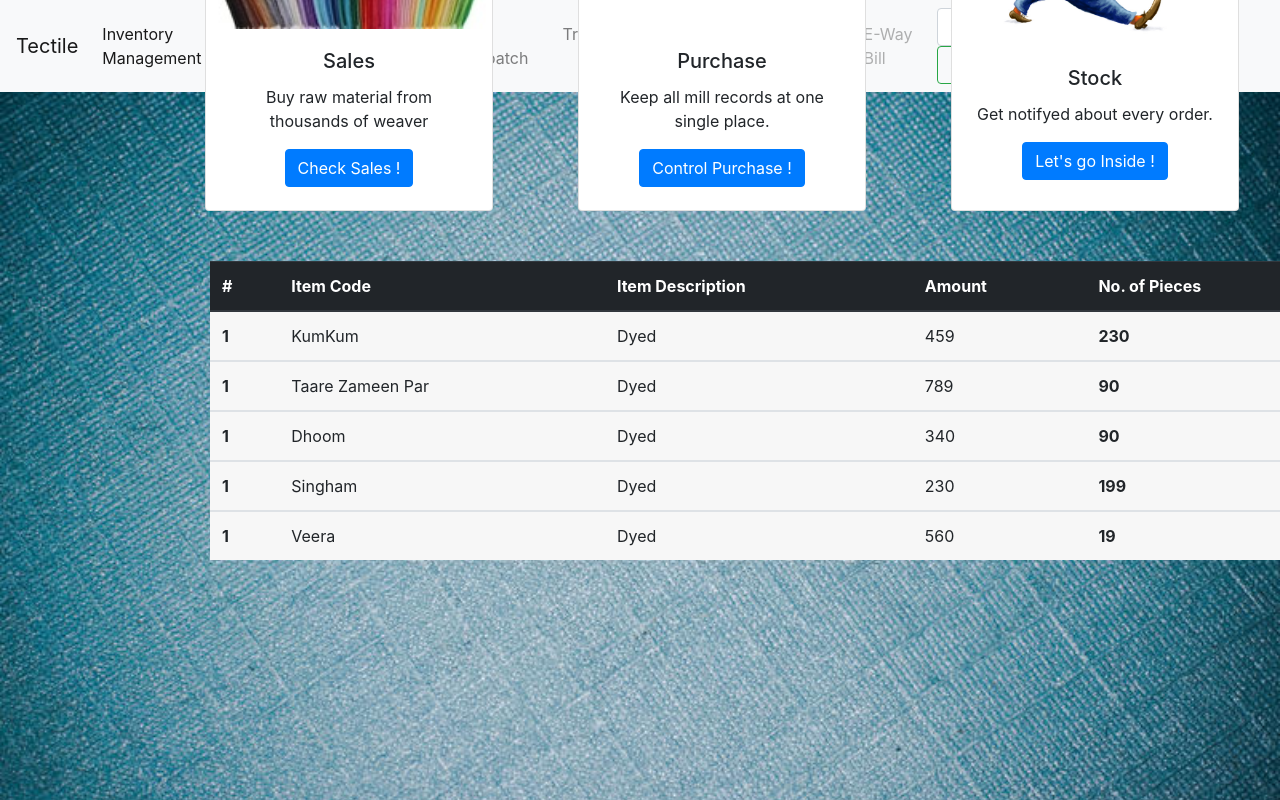
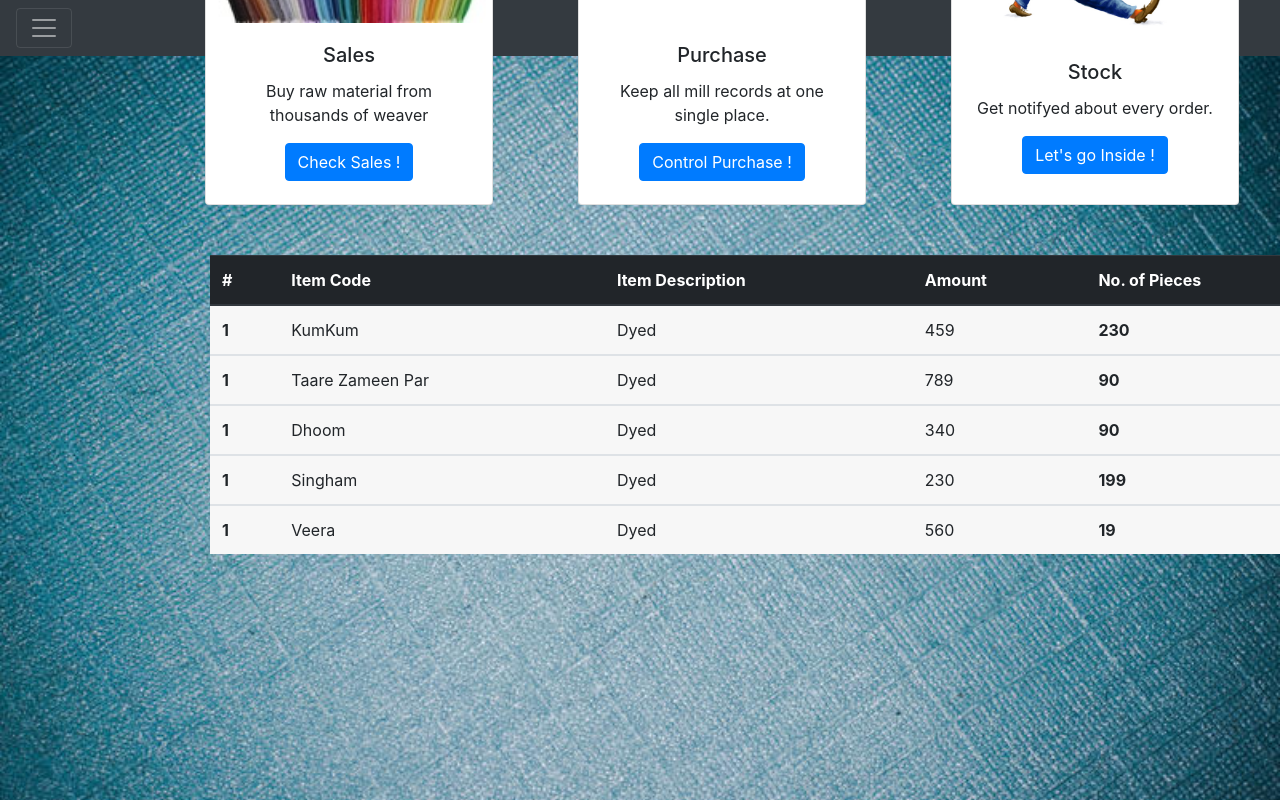
Before and after one commit to utkarshdeep/tectile, an Angular app: page /inventory in a window 1280 px wide. Shown: the top 800 px of the page. Built offline with nearby package versions, Linux system fonts and the light colour scheme.

Commit message:
DeadStock DashBoard

```diff
--- /dev/null
+++ b/src/app/deadstock/deadstock.component.css
@@ -0,0 +1,6 @@
+#myform{
+    position: relative;
+    left: 120px;
+    right: 200px;
+    top: -1000px;
+}
--- /dev/null
+++ b/src/app/deadstock/deadstock.component.html
@@ -0,0 +1,94 @@
+<!-- Top Navigation Bar -->
+<nav class="navbar navbar-expand-lg navbar-dark bg-dark fixed-top">
+  <div class="container">
+    <a class="navbar-brand" routerLink="/home">Tectile</a>
+    <button class="navbar-toggler" type="button" data-toggle="collapse" data-target="#navbarResponsive" aria-controls="navbarResponsive" aria-expanded="false" aria-label="Toggle navigation">
+      <span class="navbar-toggler-icon"></span>
+    </button>
+    <div class="collapse navbar-collapse" id="navbarResponsive">
+      <ul class="navbar-nav ml-auto">
+        <li class="nav-item active">
+          <a class="nav-link" href="#">Home
+            <span class="sr-only">(current)</span>
+          </a>
+        </li>
+        <li class="nav-item">
+          <a class="nav-link" href="#">About</a>
+        </li>
+        <li class="nav-item">
+          <a class="nav-link" href="#">Services</a>
+        </li>
+        <li class="nav-item">
+          <a class="nav-link" href="#">Contact</a>
+        </li>
+        <li class="nav-item">
+          <a class="nav-link" (click)="logout()" href="#">Logout</a>
+        </li>
+      </ul>
+    </div>
+  </div>
+</nav>
+
+<img src="assets/css/bootstrap/imgs/bg.jpeg" class="bgColor" width="100%"/>
+<form id="myform">
+    <div class="form-row">
+        <div class="form-group col-md-2">
+            <label ngStyle="color:dark" for="itemName">Item Name</label>
+            <select id="itemName" class="form-control">
+                <option selected>Select</option>
+                <option selected>Kumkum</option>
+                <option selected>Taare Zameen Par</option>
+                <option selected>DilBaug</option>
+                <option selected>Kareena</option>
+            </select>
+        </div>
+        <div class="form-group col-md-2">
+            <label for="itemLoc">Location</label>
+            <select id="itemLoc" class="form-control">
+                <option selected>Select</option>
+                <option>Delhi</option>
+                <option>Kanpur</option>
+                <option>Mumbai</option>
+                <option>Jaipur</option>
+            </select>
+        </div>
+    </div>
+    <div class="form-group">
+        <label for="offers">Offer</label>
+        <textarea class="form-control" id="offers" rows="3"></textarea>
+    </div>
+    <div class="form-group">
+        <label for="inputAddress2">Address 2</label>
+        <input type="text" class="form-control" id="inputAddress2" placeholder="Apartment, studio, or floor">
+    </div>
+    <div class="form-row">
+        <div class="form-group col-md-6">
+            <label for="inputCity">City</label>
+            <input type="text" class="form-control" id="inputCity">
+        </div>
+        <div class="form-group col-md-4">
+            <label for="inputState">State</label>
+            <select id="inputState" class="form-control">
+                <option selected>Choose...</option>
+                <option>...</option>
+            </select>
+        </div>
+        <div class="form-group col-md-2">
+            <label for="inputZip">Zip</label>
+            <input type="text" class="form-control" id="inputZip">
+        </div>
+    </div>
+    <div class="form-group">
+        <div class="form-check">
+            <input class="form-check-input" type="checkbox" id="gridCheck">
+            <label class="form-check-label" for="gridCheck">
+                Check me out
+            </label>
+        </div>
+    </div>
+    <div class="form-group">
+        <label for="exampleFormControlFile1">Attach Images</label>
+        <input type="file" class="form-control-file" id="exampleFormControlFile1">
+    </div>
+    <button type="submit" class="btn btn-primary">Post</button>
+</form>
--- /dev/null
+++ b/src/app/deadstock/deadstock.component.ts
@@ -0,0 +1,15 @@
+import { Component, OnInit } from '@angular/core';
+
+@Component({
+  selector: 'app-deadstock',
+  templateUrl: './deadstock.component.html',
+  styleUrls: ['./deadstock.component.css']
+})
+export class DeadstockComponent implements OnInit {
+
+  constructor() { }
+
+  ngOnInit() {
+  }
+
+}
--- a/src/app/home/home.component.css
+++ b/src/app/home/home.component.css
@@ -2,7 +2,7 @@ div.container1 {
     position: relative;
     left: 220px;
     right: 200px;
-    top: -1150px;
+    top: -1170px;
 }
 
 div.text-center {
--- a/src/app/home/home.component.html
+++ b/src/app/home/home.component.html
@@ -1,7 +1,7 @@
 <!-- Top Navigation Bar -->
 <nav class="navbar navbar-expand-lg navbar-dark bg-dark fixed-top">
     <div class="container">
-        <a class="navbar-brand" href="#">Tectile</a>
+        <a class="navbar-brand" routerLink="/home">Tectile</a>
         <button class="navbar-toggler" type="button" data-toggle="collapse" data-target="#navbarResponsive" aria-controls="navbarResponsive" aria-expanded="false" aria-label="Toggle navigation">
             <span class="navbar-toggler-icon"></span>
         </button>
--- a/src/app/inventory/inventory.component.css
+++ b/src/app/inventory/inventory.component.css
@@ -9,7 +9,17 @@ div.container1 {
     position: relative;
     left: 220px;
     right: 200px;
-    top: -1200px;
+    top: -1170px;
+}
+
+#mydiv3{
+    width: fit-content;
+}
+
+#mylink{
+    width: fit-content;
+    color: #171a1d;
+
 }
 
 #c1 {
@@ -41,7 +51,7 @@ table{
     position: relative;
     left: 210px;
     right: 200px;
-    top: -1150px;
+    top: -1120px;
     width: 1400px;
     background: #f7f7f7;
 }
--- a/src/app/inventory/inventory.component.html
+++ b/src/app/inventory/inventory.component.html
@@ -1,42 +1,90 @@
-<nav class="navbar navbar-expand-lg navbar-light bg-light" id="Mynav">
-    <button class="navbar-toggler" type="button" data-toggle="collapse" data-target="#navbarTogglerDemo03" aria-controls="navbarTogglerDemo03" aria-expanded="false" aria-label="Toggle navigation">
+<div class="pos-f-t">
+    <nav class="navbar navbar-dark bg-dark">
+        <button class="navbar-toggler" type="button" data-toggle="collapse" data-target="#navbarToggleExternalContent" aria-controls="navbarToggleExternalContent" aria-expanded="false" aria-label="Toggle navigation">
             <span class="navbar-toggler-icon"></span>
         </button>
-    <a class="navbar-brand" href="#">Tectile</a>
-
-    <div class="collapse navbar-collapse" id="navbarTogglerDemo03">
-        <ul class="navbar-nav mr-auto mt-2 mt-lg-0">
-            <li class="nav-item active">
-                <a class="nav-link" href="#">Inventory Management <span class="sr-only">(current)</span></a>
+    </nav>
+    <div class="collapse" id="navbarToggleExternalContent">
+        <div class="bg-light" id="mydiv3">
+            <ul class="nav nav-tabs flex-column" id="mytab">
+                <li class="nav-item">
+                    <a class="nav-link" id="mylink" routerLink="/home">Home</a>
                 </li>
-            <li class="nav-item">
-                <a class="nav-link" href="#">Grey Purchase</a>
+                <li class="nav-item dropdown">
+                    <a class="nav-link dropdown-toggle" id="mylink" data-toggle="dropdown" href="#" role="button" aria-haspopup="true" aria-expanded="false">Inventory Management</a>
+                    <div class="dropdown-menu">
+                        <a class="dropdown-item" href="#">Sales</a>
+                        <a class="dropdown-item" href="#">Purchase</a>
+                        <a class="dropdown-item" href="#">Stock</a>
+                        <div class="dropdown-divider"></div>
+                        <a class="dropdown-item" href="#">Ordered</a>
+                        <a class="dropdown-item" routerLink="/deadstock">DeadStock</a>
+                    </div>
                 </li>
-            <li class="nav-item">
-                <a class="nav-link" href="#">Mill Entry</a>
+                <li class="nav-item dropdown">
+                    <a class="nav-link dropdown-toggle" id="mylink" data-toggle="dropdown" href="#" role="button" aria-haspopup="true" aria-expanded="false">Dropdown</a>
+                    <div class="dropdown-menu">
+                        <a class="dropdown-item" href="#">Action</a>
+                        <a class="dropdown-item" href="#">Another action</a>
+                        <a class="dropdown-item" href="#">Something else here</a>
+                        <div class="dropdown-divider"></div>
+                        <a class="dropdown-item" href="#">Separated link</a>
+                    </div>
                 </li>
-            <li class="nav-item">
-                <a class="nav-link" href="#">Mill Dispatch</a>
+                <li class="nav-item dropdown">
+                    <a class="nav-link dropdown-toggle" id="mylink" data-toggle="dropdown" href="#" role="button" aria-haspopup="true" aria-expanded="false">Dropdown</a>
+                    <div class="dropdown-menu">
+                        <a class="dropdown-item" href="#">Action</a>
+                        <a class="dropdown-item" href="#">Another action</a>
+                        <a class="dropdown-item" href="#">Something else here</a>
+                        <div class="dropdown-divider"></div>
+                        <a class="dropdown-item" href="#">Separated link</a>
+                    </div>
                 </li>
-            <li class="nav-item">
-                <a class="nav-link" href="#">Transportation</a>
+                <li class="nav-item dropdown">
+                    <a class="nav-link dropdown-toggle" id="mylink" data-toggle="dropdown" href="#" role="button" aria-haspopup="true" aria-expanded="false">Dropdown</a>
+                    <div class="dropdown-menu">
+                        <a class="dropdown-item" href="#">Action</a>
+                        <a class="dropdown-item" href="#">Another action</a>
+                        <a class="dropdown-item" href="#">Something else here</a>
+                        <div class="dropdown-divider"></div>
+                        <a class="dropdown-item" href="#">Separated link</a>
+                    </div>
                 </li>
-            <li class="nav-item">
-                <a class="nav-link" href="#">E-Billing</a>
+                <li class="nav-item dropdown">
+                    <a class="nav-link dropdown-toggle" id="mylink" data-toggle="dropdown" href="#" role="button" aria-haspopup="true" aria-expanded="false">Dropdown</a>
+                    <div class="dropdown-menu">
+                        <a class="dropdown-item" href="#">Action</a>
+                        <a class="dropdown-item" href="#">Another action</a>
+                        <a class="dropdown-item" href="#">Something else here</a>
+                        <div class="dropdown-divider"></div>
+                        <a class="dropdown-item" href="#">Separated link</a>
+                    </div>
                 </li>
-            <li class="nav-item">
-                <a class="nav-link" href="#">Sales Challan</a>
+                <li class="nav-item dropdown">
+                    <a class="nav-link dropdown-toggle" id="mylink" data-toggle="dropdown" href="#" role="button" aria-haspopup="true" aria-expanded="false">Dropdown</a>
+                    <div class="dropdown-menu">
+                        <a class="dropdown-item" href="#">Action</a>
+                        <a class="dropdown-item" href="#">Another action</a>
+                        <a class="dropdown-item" href="#">Something else here</a>
+                        <div class="dropdown-divider"></div>
+                        <a class="dropdown-item" href="#">Separated link</a>
+                    </div>
                 </li>
-            <li class="nav-item">
-                <a class="nav-link disabled" href="#">E-Way Bill</a>
+                <li class="nav-item dropdown">
+                    <a class="nav-link dropdown-toggle" id="mylink" data-toggle="dropdown" href="#" role="button" aria-haspopup="true" aria-expanded="false">Dropdown</a>
+                    <div class="dropdown-menu">
+                        <a class="dropdown-item" href="#">Action</a>
+                        <a class="dropdown-item" href="#">Another action</a>
+                        <a class="dropdown-item" href="#">Something else here</a>
+                        <div class="dropdown-divider"></div>
+                        <a class="dropdown-item" href="#">Separated link</a>
+                    </div>
                 </li>
             </ul>
-        <form class="form-inline my-2 my-lg-0">
-            <input class="form-control mr-sm-2" type="search" placeholder="Search" aria-label="Search">
-            <button class="btn btn-outline-success my-2 my-sm-0" type="submit">Search</button>
-        </form>
         </div>
-</nav>
+    </div>
+</div>
 <img src="assets/css/bootstrap/imgs/bg.jpeg" class="bgColor" width="100%"/>
 <div class="container1">
     <div class="row text-center" id="myrow1">
```
Also changed, not shown: src/app/app.module.ts (+5 -2 lines), 1 other file (tests, documents, lock files or other folders). Lines whose indentation alone changed are shown as unchanged.
